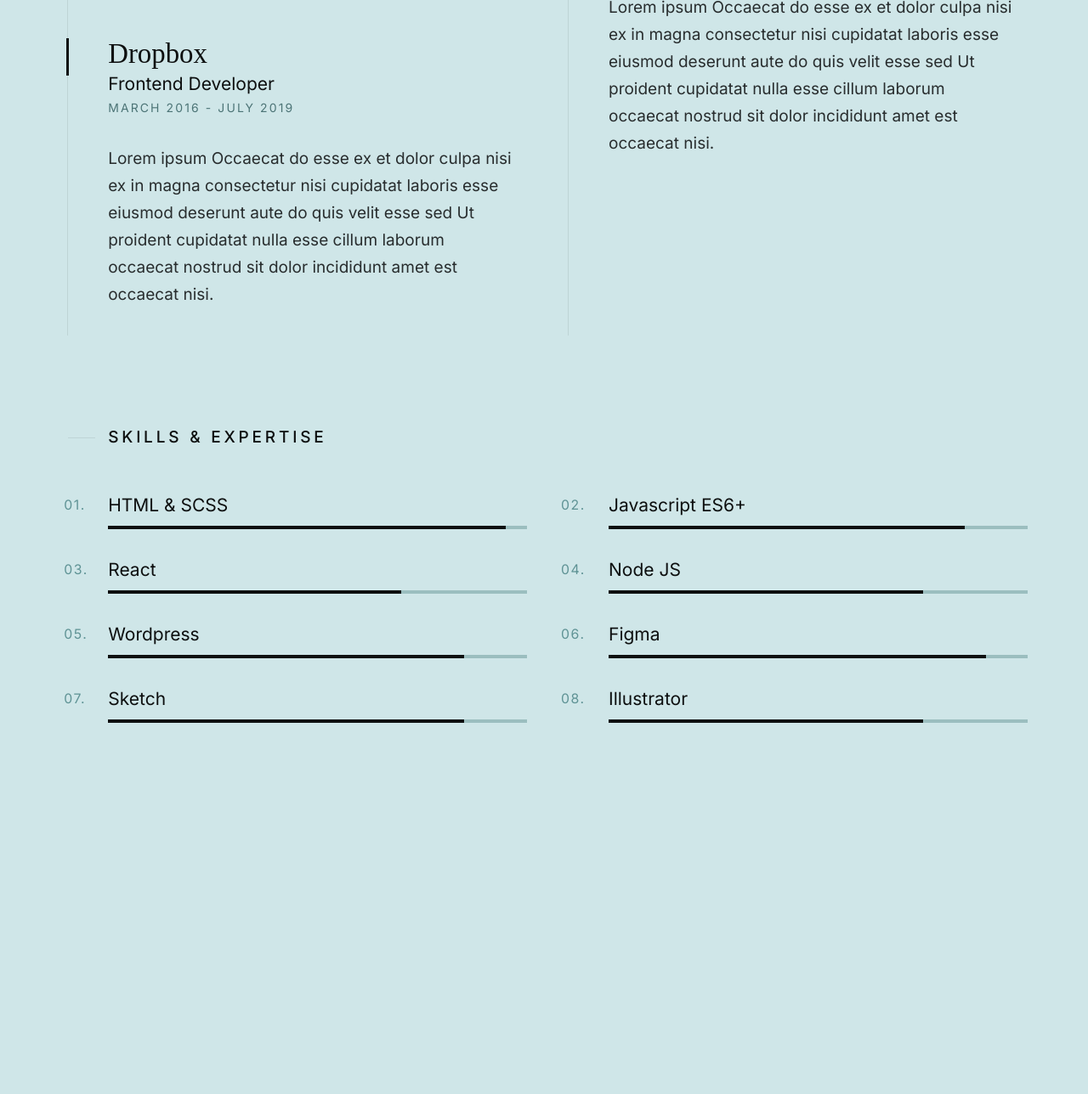
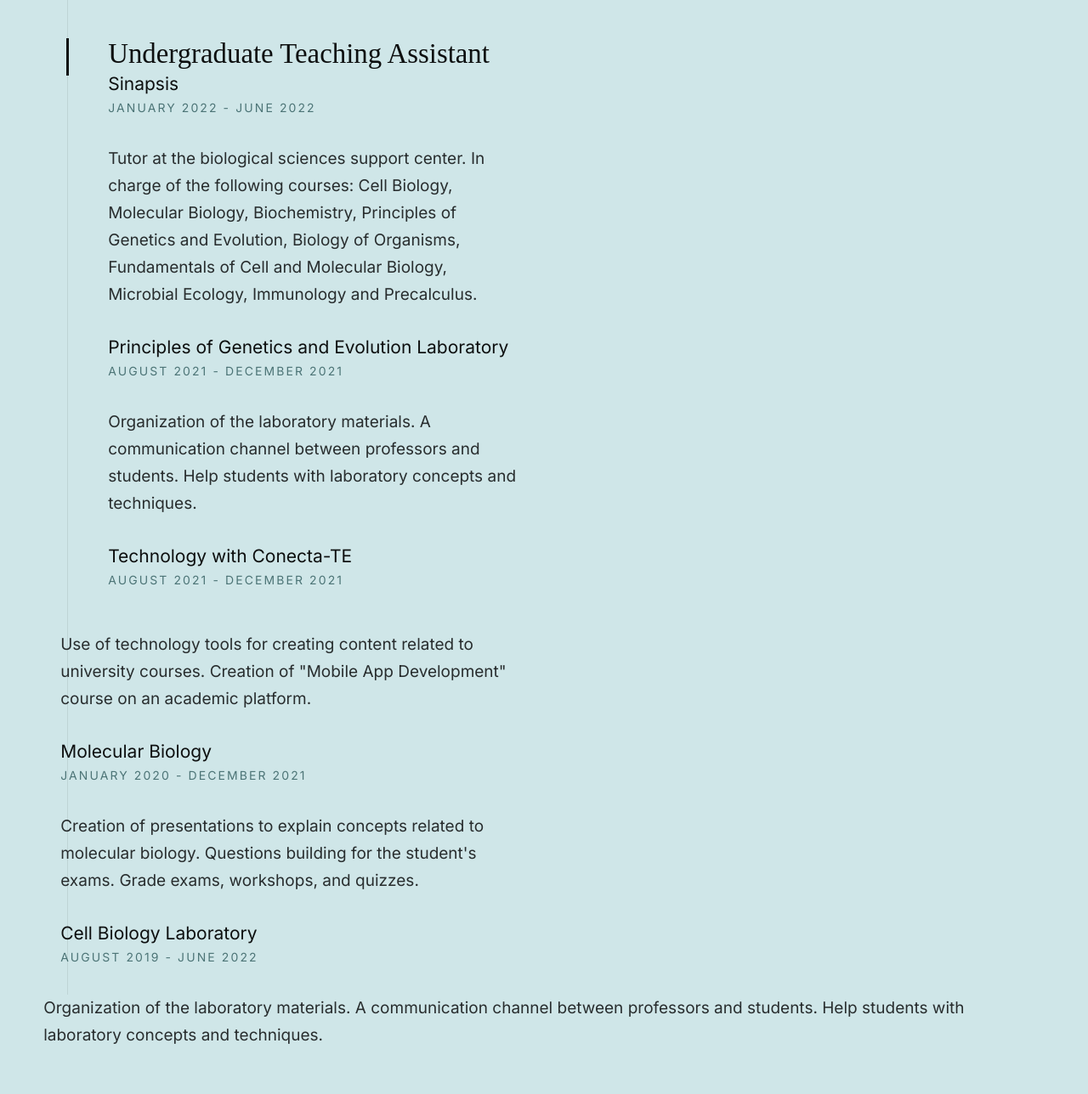
Before and after one commit to naparicioc/naparicioc.github.io, a plain HTML site: page index.html in a window 1280 px wide. Shown: the part 3152-4440 px from the top of the page at 85% size. Drawn offline with Linux system fonts and the light colour scheme; a web font is replaced by a local one.

Commit message:
Update index.html

```diff
--- a/index.html
+++ b/index.html
@@ -189,12 +189,35 @@
                             <div class="timeline__block">
                                 <div class="timeline__bullet"></div>
                                 <div class="timeline__header">
-                                    <h4 class="timeline__title">Dropbox</h4>
-                                    <h5 class="timeline__meta">Frontend Developer</h5>
-                                    <p class="timeline__timeframe">March 2016 - July 2019</p>
+                                    <h4 class="timeline__title">Undergraduate Teaching Assistant</h4>
+                                    <h5 class="timeline__meta">Sinapsis</h5>
+                                    <p class="timeline__timeframe">January 2022 - June 2022</p>
                                 </div>
                                 <div class="timeline__desc">
-                                    <p>Lorem ipsum Occaecat do esse ex et dolor culpa nisi ex in magna consectetur nisi cupidatat laboris esse eiusmod deserunt aute do quis velit esse sed Ut proident cupidatat nulla esse cillum laborum occaecat nostrud sit dolor incididunt amet est occaecat nisi.</p>
+                                    <p>Tutor at the biological sciences support center. In charge of the following courses: Cell Biology, Molecular Biology, Biochemistry, Principles of Genetics and Evolution, Biology of Organisms, Fundamentals of Cell and Molecular Biology, Microbial Ecology, Immunology and Precalculus.</p>
+                                <h5 class="timeline__meta">Principles of Genetics and Evolution Laboratory</h5>
+                                    <p class="timeline__timeframe">August 2021 - December 2021</p>
+                                </div>
+                                <div class="timeline__desc">
+                                    <p>Organization of the laboratory materials. A communication channel between professors and students. Help students with laboratory concepts and techniques.</p>
+                                </div>
+                                <h5 class="timeline__meta">Technology with Conecta-TE</h5>
+                                    <p class="timeline__timeframe">August 2021 - December 2021</p>
+                                </div>
+                                <div class="timeline__desc">
+                                    <p>Use of technology tools for creating content related to university courses. Creation of "Mobile App Development" course on an academic platform.</p>
+                                </div>
+                                <h5 class="timeline__meta">Molecular Biology</h5>
+                                    <p class="timeline__timeframe">January 2020 - December 2021</p>
+                                </div>
+                                <div class="timeline__desc">
+                                    <p>Creation of presentations to explain concepts related to molecular biology. Questions building for the student's exams. Grade exams, workshops, and quizzes.</p>
+                                </div>
+                                <h5 class="timeline__meta">Cell Biology Laboratory</h5>
+                                    <p class="timeline__timeframe">August 2019 - June 2022</p>
+                                </div>
+                                <div class="timeline__desc">
+                                    <p>Organization of the laboratory materials. A communication channel between professors and students. Help students with laboratory concepts and techniques.</p>
                                 </div>
                             </div>
 
```
